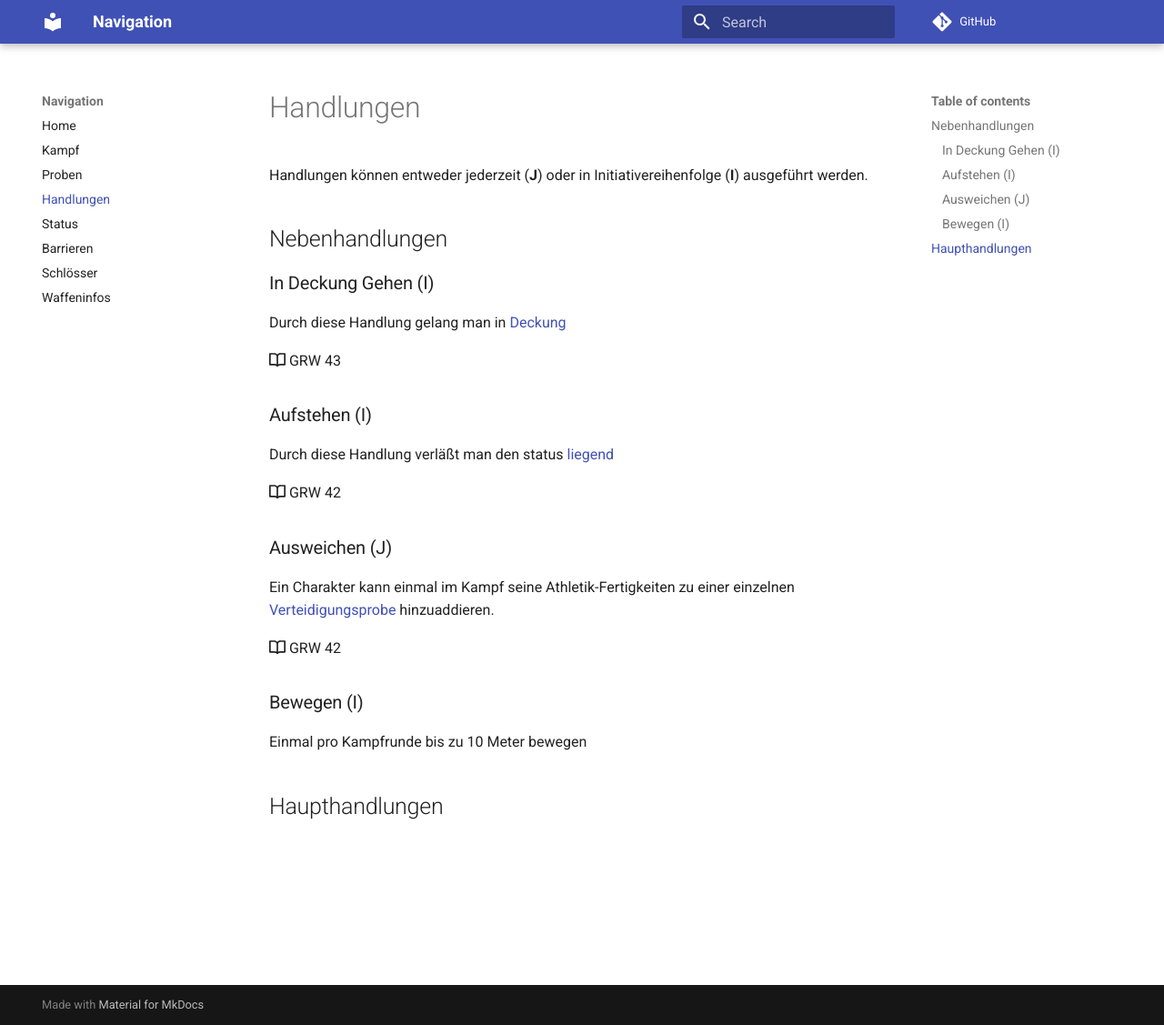
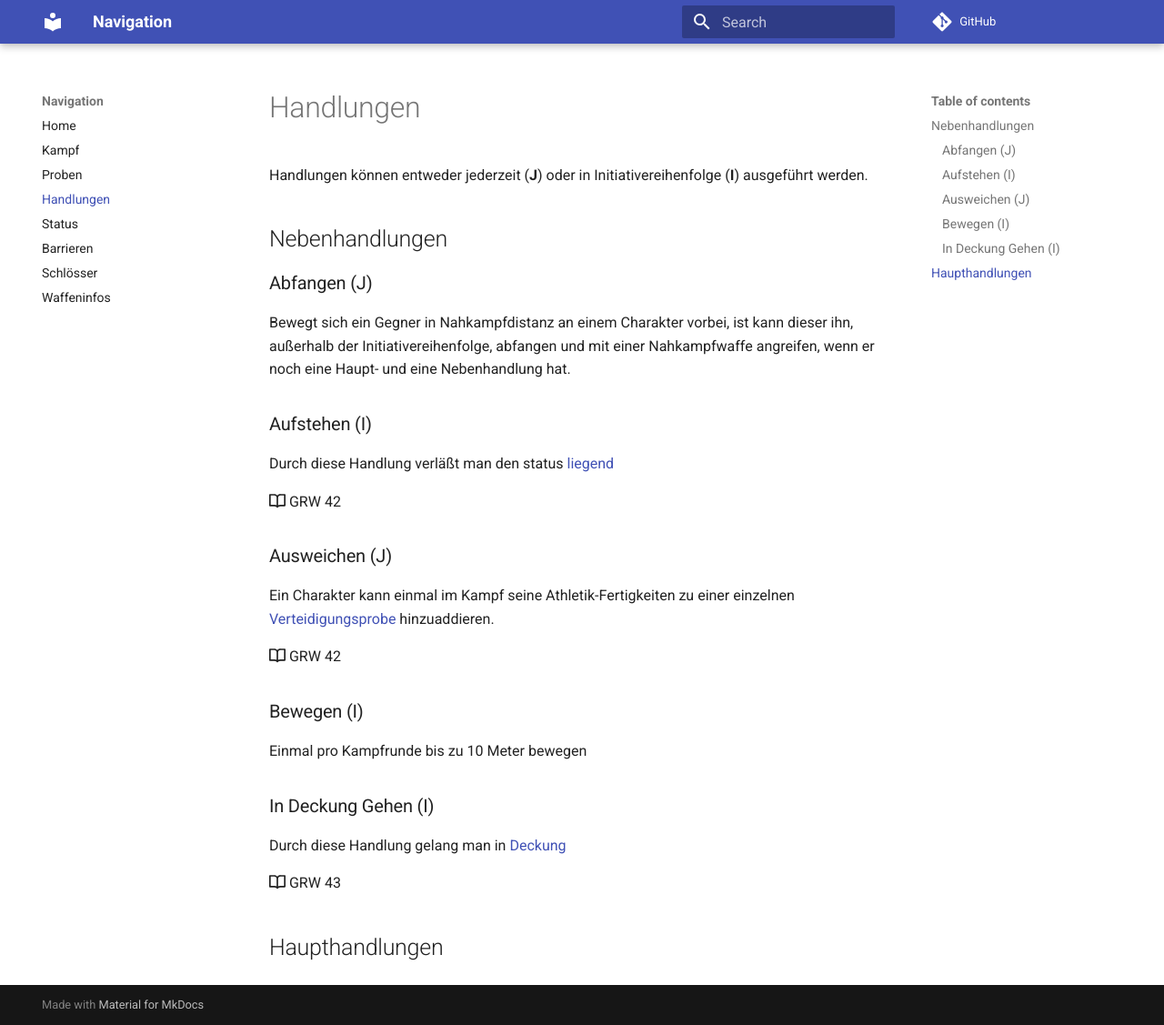
Before and after one commit to mvach/shadowrun6, an MkDocs documentation site: the page built from docs/handlungen.md, in a window 1280 px wide and 1127 px high. Shown: the whole window at 91% size. Built offline with MkDocs 1.6.1 and Material for MkDocs 9.7.7, drawn with Linux system fonts in a browser that asks for light colours; comment, search, counter and statistics services are not loaded.

Commit message:
Handlung Abfangen

```diff
--- a/docs/handlungen.md
+++ b/docs/handlungen.md
@@ -4,11 +4,9 @@ Handlungen können entweder jederzeit (**J**) oder in Initiativereihenfolge (**I
 
 ## Nebenhandlungen
 
-### In Deckung Gehen (I)
+### Abfangen (J)
 
-Durch diese Handlung gelang man in [Deckung](status.md#deckung)
-
-:octicons-book-16: GRW 43
+Bewegt sich ein Gegner in Nahkampfdistanz an einem Charakter vorbei, ist kann dieser ihn, außerhalb der Initiativereihenfolge, abfangen und mit einer Nahkampfwaffe angreifen, wenn er noch eine Haupt- und eine Nebenhandlung hat.
 
 ### Aufstehen (I)
 
@@ -26,4 +24,10 @@ Ein Charakter kann einmal im Kampf seine Athletik-Fertigkeiten zu einer einzelne
 
 Einmal pro Kampfrunde bis zu 10 Meter bewegen
 
+### In Deckung Gehen (I)
+
+Durch diese Handlung gelang man in [Deckung](status.md#deckung)
+
+:octicons-book-16: GRW 43
+
 ## Haupthandlungen
```
